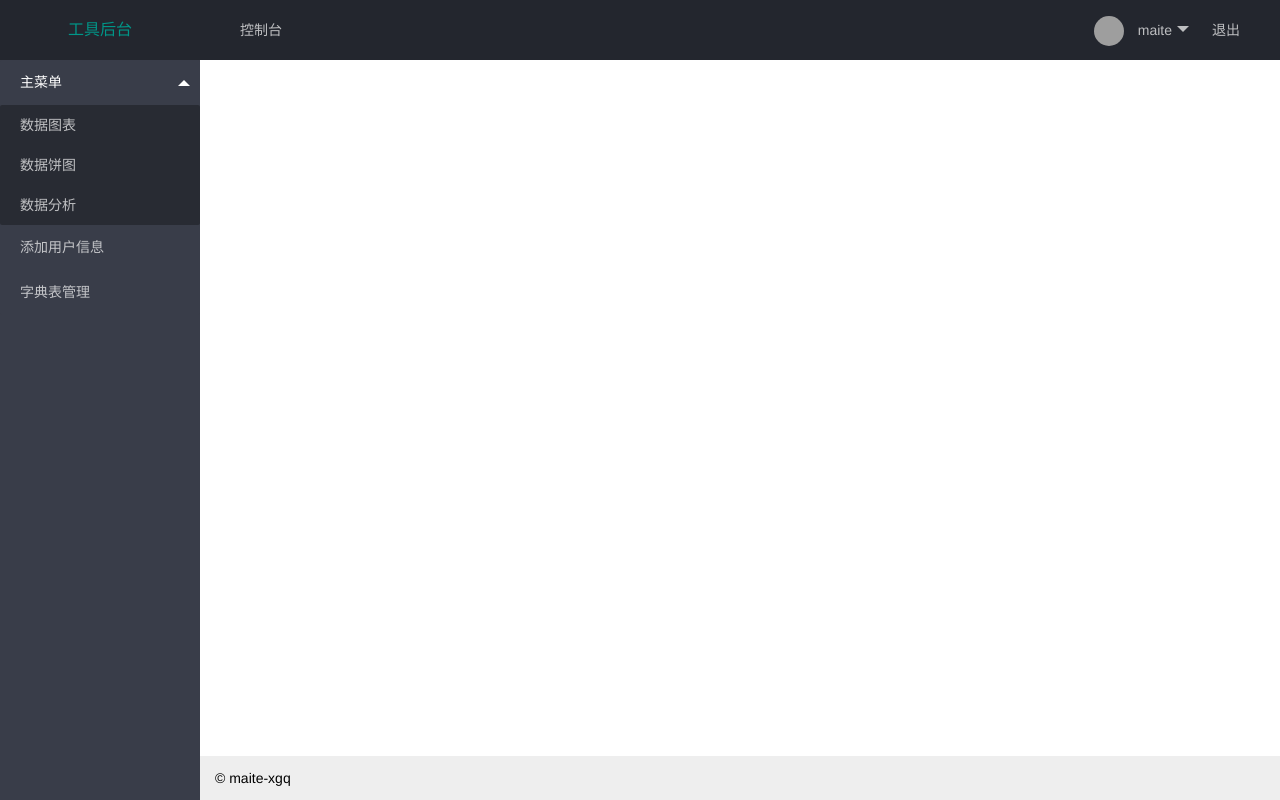
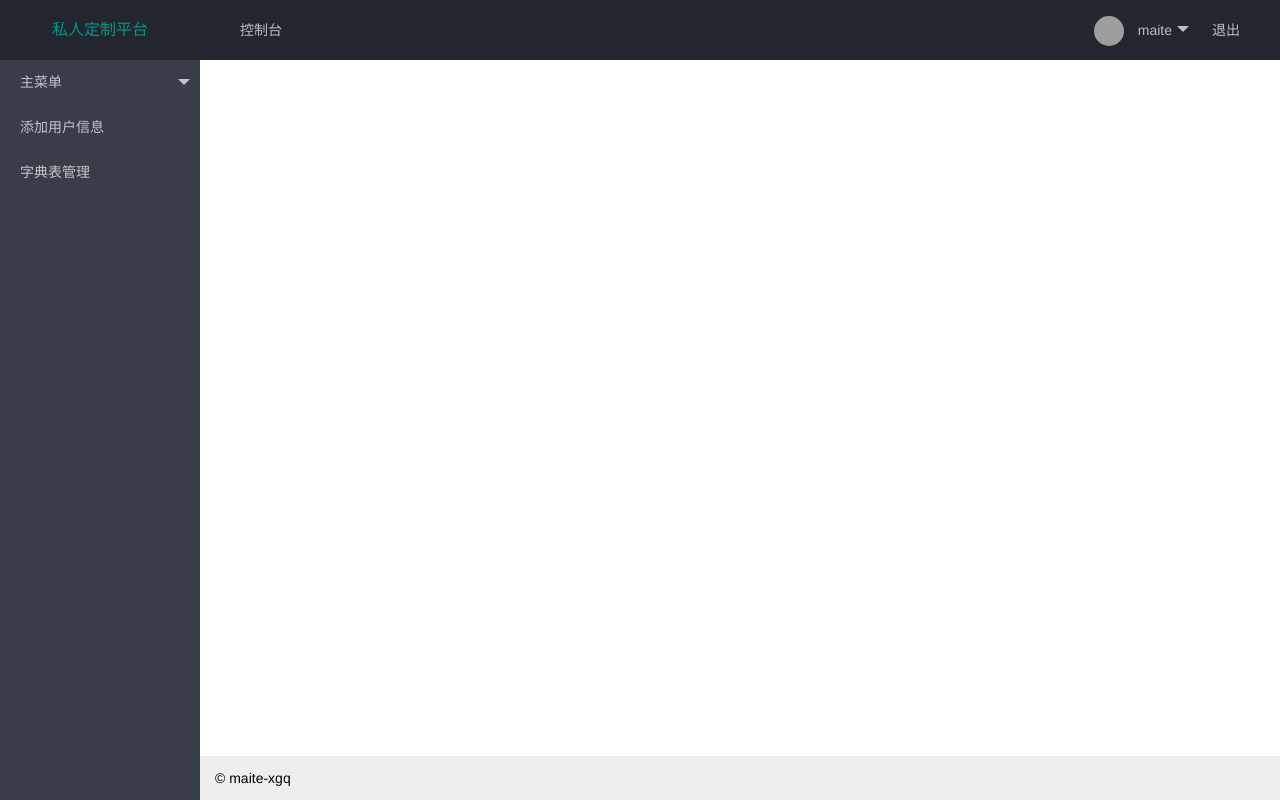
Before and after one commit to xiaoguoqing947/maite, a Spring Boot app: page / in a window 1280 px wide. Run offline with Spring Boot 4, Linux system fonts and the light colour scheme; some libraries are stand-ins or nearby versions; grey boxes are pictures that could not be loaded.

Commit message:
fix: 页面描述信息修改

```diff
--- a/shuadan-monitor/src/main/resources/static/page/maitemainmanage.html
+++ b/shuadan-monitor/src/main/resources/static/page/maitemainmanage.html
@@ -49,7 +49,7 @@
             ,
             id: 'LAY_layuipro' //设定一个id，防止重复弹出
             ,
-            btn: ['查看商品图片', '确认完成']
+            btn: ['查看商品图片', '已查看']
             ,
             btnAlign: 'c'
             ,
--- a/shuadan-monitor/src/main/resources/static/page/manage/addusermanage.html
+++ b/shuadan-monitor/src/main/resources/static/page/manage/addusermanage.html
@@ -135,6 +135,7 @@
                     console.log(error)
                 }
             });
+            return false;//禁止跳转，否则会提交两次，且页面会刷新
         });
     });
 </script>
--- a/shuadan-monitor/src/main/resources/templates/index.html
+++ b/shuadan-monitor/src/main/resources/templates/index.html
@@ -12,7 +12,7 @@
 <body class="layui-layout-body">
 <div class="layui-layout layui-layout-admin">
     <div class="layui-header">
-        <div class="layui-logo">工具后台</div>
+        <div class="layui-logo">私人定制平台</div>
         <!-- 头部区域（可配合layui已有的水平导航） -->
         <ul class="layui-nav layui-layout-left">
             <li class="layui-nav-item"><a href="">控制台</a></li>
@@ -36,7 +36,7 @@
         <div class="layui-side-scroll">
             <!-- 左侧导航区域（可配合layui已有的垂直导航） -->
             <ul class="layui-nav layui-nav-tree"  lay-filter="test">
-                <li class="layui-nav-item layui-nav-itemed">
+                <li class="layui-nav-item">
                     <a class="" href="javascript:;">主菜单</a>
                     <dl class="layui-nav-child">
                         <dd><a href="javascript:;">数据图表</a></dd>
```
